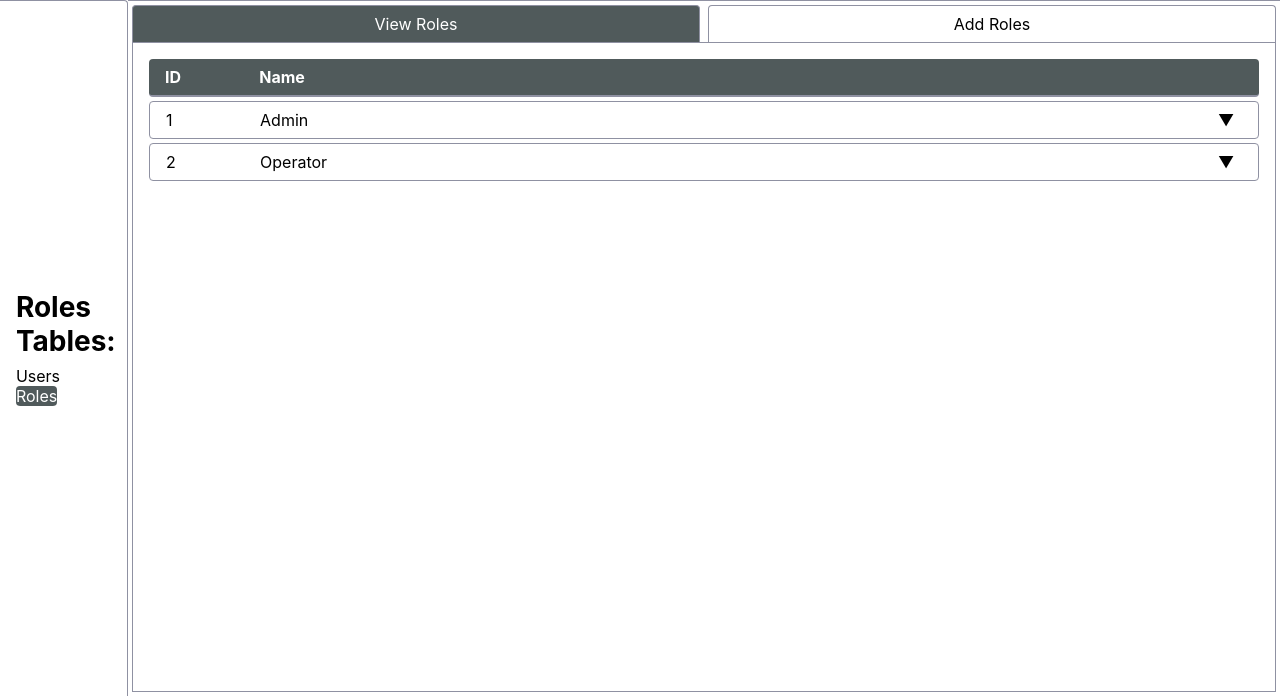
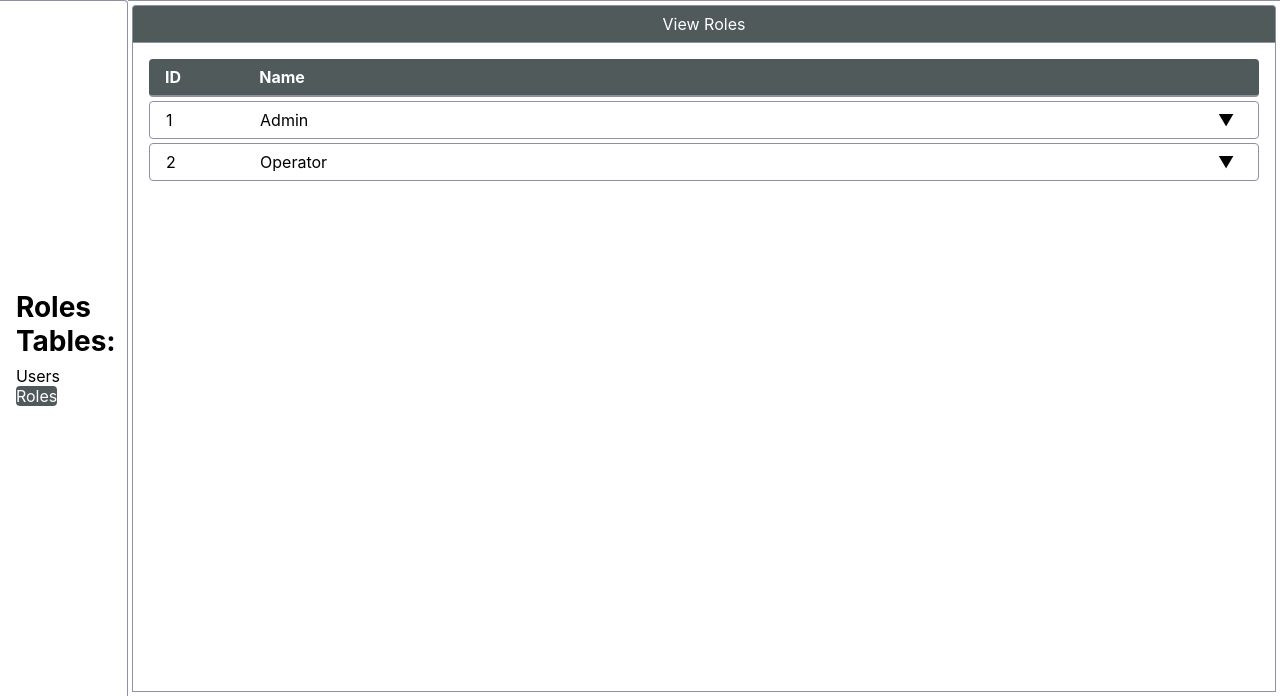
Before and after one commit to xPietrUx/Inventory-Shop-System, a Django app: page /roles/ in a window 1280 px wide. Shown: the part 104-800 px from the top of the page. Run offline with Django 5.2, Linux system fonts and the light colour scheme; a user stored in the database is signed in; data comes from the database, SQL or seed files in the repository.

Commit message:
Usinięcie operacji w Roles (#32)
* fix(roles): remove 'Add Roles' link and action buttons from roles list

* fix(roles): remove unused role management paths from URLs

* fix(roles): remove unused role management views and associated logic

```diff
--- a/templates/users/roles/roles_list.html
+++ b/templates/users/roles/roles_list.html
@@ -26,7 +26,6 @@
     <container>
     <content-nav>
         <a href="{% url 'users:roles_list' %}" class="action-tab selected">View Roles</a>
-        <a href="{% url 'users:roles_add' %}" class="action-tab">Add Roles</a>
     </content-nav>
     <content>
         <div class="user-list-header">
@@ -49,9 +48,6 @@
                         <p>
                             <strong>Description:</strong> {{ role.description }}
                         </p>
-                        <h3>Actions</h3>
-                        <a href="{% url 'users:roles_edit' pk=role.pk %}" class="edit">Edit</a>
-                        <a href="{% url 'users:roles_delete' pk=role.pk %}" class="delete">Delete</a>
                     </div>
                 </div>
             {% empty %}
--- a/users/urls.py
+++ b/users/urls.py
@@ -12,9 +12,6 @@ urlpatterns = [
     path("users/<int:pk>/delete/", views.users_delete_view, name="users_delete"),
     # roles paths
     path("roles/", views.roles_list_view, name="roles_list"),
-    path("roles/add/", views.roles_add_view, name="roles_add"),
-    path("roles/<int:pk>/edit/", views.roles_edit_view, name="roles_edit"),
-    path("roles/<int:pk>/delete/", views.roles_delete_view, name="roles_delete"),
     # redirect from / to users/
     path("", RedirectView.as_view(url="users/", permanent=False)),
     # auth paths
--- a/users/views.py
+++ b/users/views.py
@@ -202,73 +202,6 @@ def roles_list_view(request):
     )
 
 
-@login_required
-@role_required("Admin")
-def roles_add_view(request):
-    active_nav = "users"
-
-    if request.method == "POST":
-        form = RoleForm(request.POST)
-        if form.is_valid():
-            form.save()
-            return redirect("users:roles_list")
-    else:
-        form = RoleForm()
-
-    return render(
-        request,
-        "users/roles/roles_add.html",
-        {
-            "form": form,
-            "active_nav": active_nav,
-        },
-    )
-
-
-@login_required
-@role_required("Admin")
-def roles_edit_view(request, pk):
-    role = get_object_or_404(Role, pk=pk)
-    active_nav = "users"
-
-    if request.method == "POST":
-        form = RoleForm(request.POST, instance=role)
-        if form.is_valid():
-            form.save()
-            return redirect("users:roles_list")
-    else:
-        form = RoleForm(instance=role)
-
-    return render(
-        request,
-        "users/roles/roles_edit.html",
-        {
-            "form": form,
-            "active_nav": active_nav,
-        },
-    )
-
-
-@login_required
-@role_required("Admin")
-def roles_delete_view(request, pk):
-    role = get_object_or_404(Role, pk=pk)
-    active_nav = "users"
-
-    if request.method == "POST":
-        role.delete()
-        return redirect("users:roles_list")
-
-    return render(
-        request,
-        "users/roles/roles_delete.html",
-        {
-            "role": role,
-            "active_nav": active_nav,
-        },
-    )
-
-
 # auth views
 def signin_view(request):
     active_nav = "sign_in"
```
